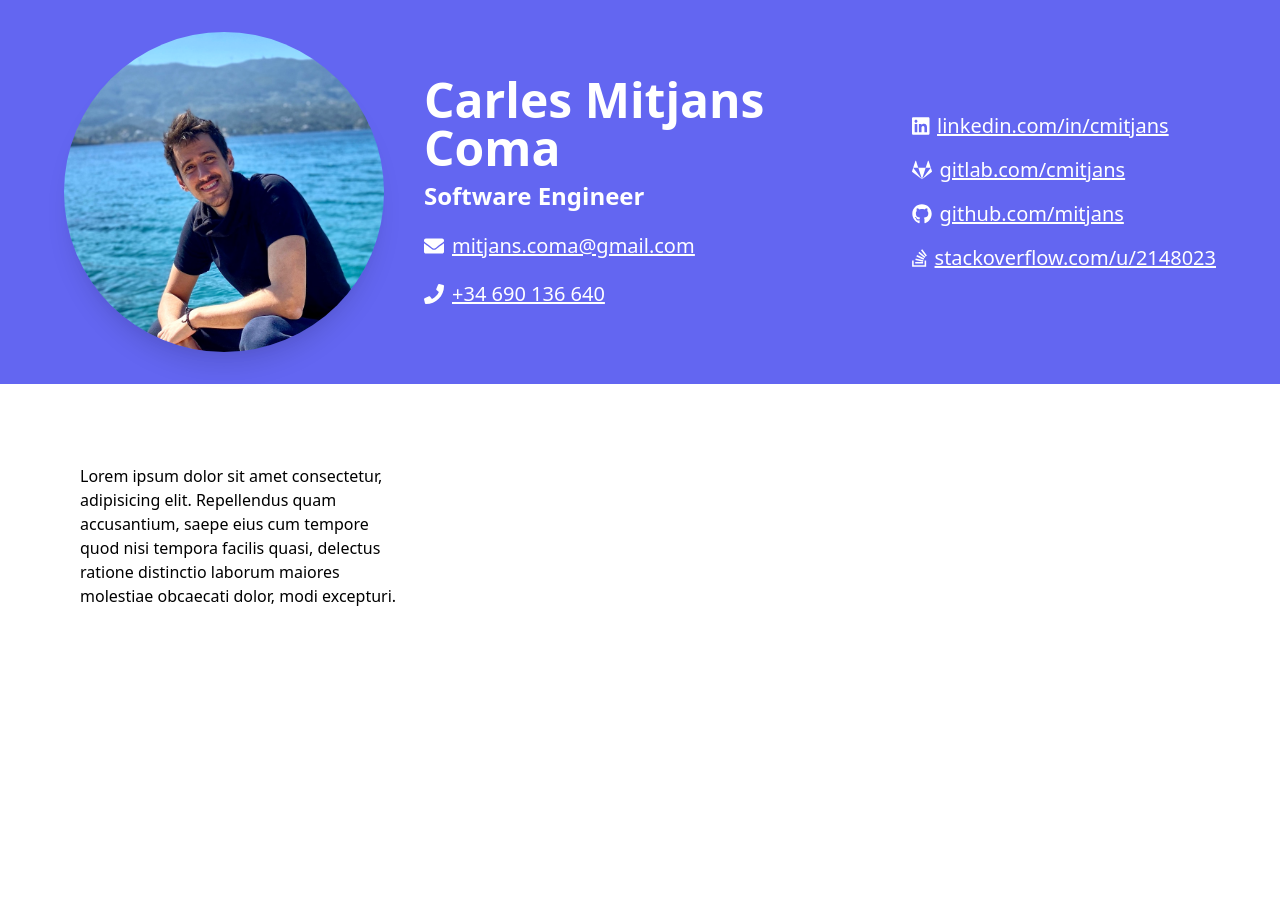
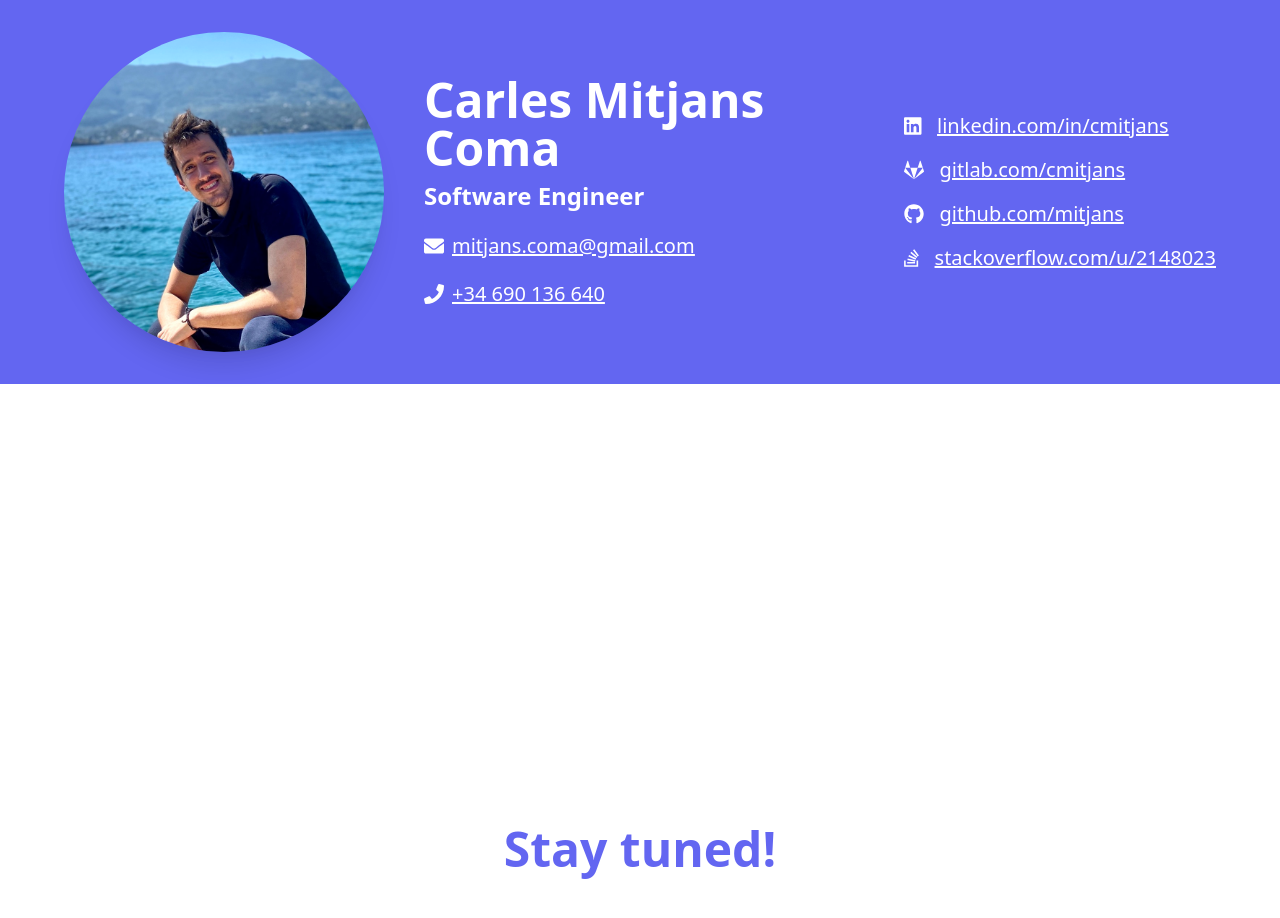
Before and after one commit to mitjans/vue-kinesis, a Vue app: page / in a window 1280 px wide. Shown: the top 918 px of the page. Built offline with nearby package versions, Linux system fonts and the light colour scheme; a web font is replaced by a local one.

Commit message:
chore: Finish first navbar draft

```diff
--- a/src/App.vue
+++ b/src/App.vue
@@ -1,24 +1,24 @@
 <template>
   <div id="container">
     <NavBar />
-    <div
+    <MainContent
       id="content"
       :class="{
         scrolling
       }"
-    >
-      Lorem ipsum dolor sit amet consectetur, adipisicing elit. Repellendus quam accusantium, saepe eius cum tempore quod nisi tempora facilis quasi, delectus ratione distinctio laborum maiores molestiae obcaecati dolor, modi excepturi.
-    </div>
+    />
   </div>
 </template>
 
 <script lang="ts">
 import { ref } from 'vue';
 import NavBar from '@components/navbar/navbar.vue';
+import MainContent from '@components/web_content/main_content.vue';
 
 export default {
   components: {
     NavBar,
+    MainContent,
   },
   setup() {
     const scrolling = ref(false);
@@ -38,8 +38,7 @@ export default {
 }
 
 #content {
-  @apply transition-all duration-500 w-80 pt-96 m-20;
-  height: 1200px;
+  @apply transition-all duration-500 pt-96;
 }
 
 #content.scrolling {
--- a/src/components/navbar/default_content.vue
+++ b/src/components/navbar/default_content.vue
@@ -126,7 +126,7 @@ export default {
 }
 
 #link-container {
-  @apply flex space-x-2 items-center text-xl;
+  @apply flex space-x-4 items-center text-xl;
 }
 
 #link-container a {
--- a/src/components/navbar/navbar.vue
+++ b/src/components/navbar/navbar.vue
@@ -90,7 +90,7 @@ export default {
 }
 
 .fade-enter-active {
-  @apply transition-all duration-300 delay-300 ease-linear;
+  @apply transition-all duration-100 delay-100 ease-linear;
 }
 
 .fade-leave-active {
--- a/src/components/navbar/scrolling_content.vue
+++ b/src/components/navbar/scrolling_content.vue
@@ -1,6 +1,6 @@
 <template>
-  <div>
-    Scrolling content
+  <div id="navbar-scrolling-content">
+    <p>Coming Soon</p>
   </div>
 </template>
 
@@ -11,5 +11,12 @@ export default {
 </script>
 
 <style>
+#navbar-scrolling-content {
+  @apply flex justify-center;
+}
+
+#navbar-scrolling-content p {
+  @apply text-xl text-white font-bold;
+}
 
 </style>
--- /dev/null
+++ b/src/components/web_content/main_content.vue
@@ -0,0 +1,24 @@
+<template>
+  <div>
+    <div id="main-content">
+      <p>Stay tuned!</p>
+    </div>
+  </div>
+</template>
+
+<script>
+export default {
+
+};
+</script>
+
+<style>
+#main-content {
+  @apply flex justify-center items-center;
+  height: 930px;
+}
+
+#main-content p {
+  @apply text-indigo-500 text-5xl font-extrabold;
+}
+</style>
```
